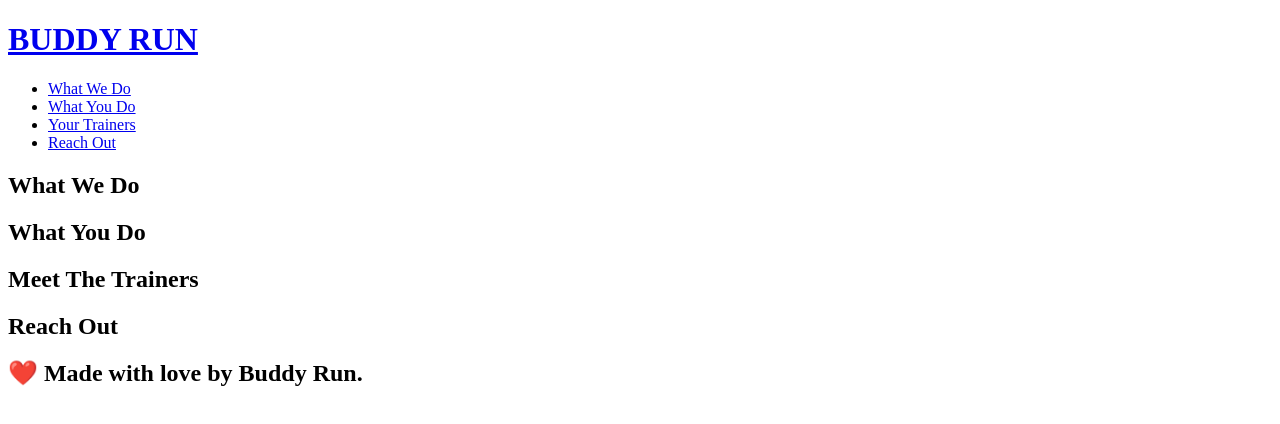
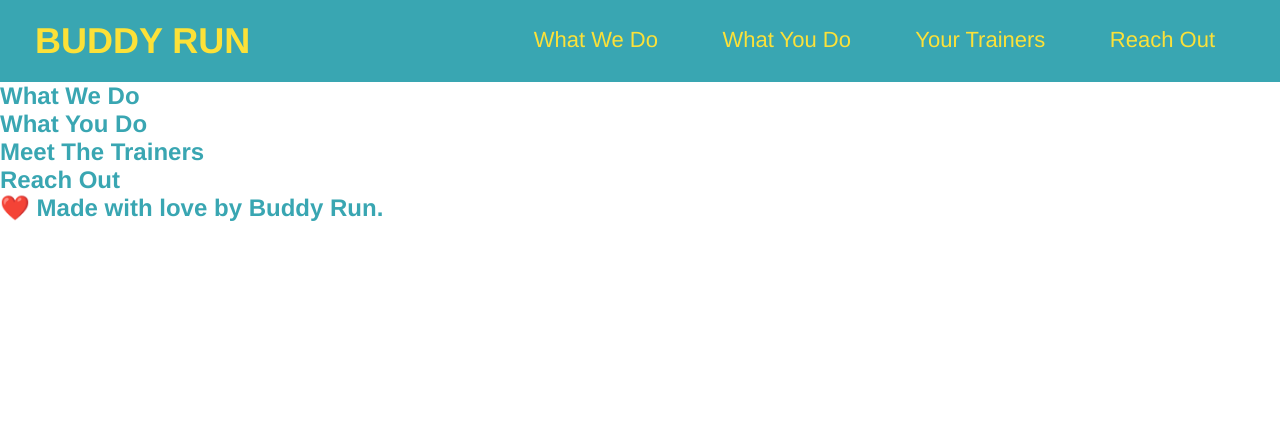
Before and after one commit to Keith64/buddy-run, a plain HTML site: page index.html in a window 1280 px wide. Drawn offline with Linux system fonts and the light colour scheme.

Commit message:
made changes to style

```diff
--- /dev/null
+++ b/assets/css/style.css
@@ -0,0 +1,47 @@
+* {
+  margin: 0;
+  padding: 0;
+}
+body {
+  /* more on this crazy alphanumerical value in a minute! */
+  color: #39a6b2;
+  font-family: Helvetica, Arial, sans-serif;
+}
+/* apply styles to <header> */
+header {
+  padding: 20px 35px;
+  background-color: #39a6b2;
+}
+header h1 {
+  font-weight: bold;
+  font-size: 36px;
+  color: #fce138;
+  margin: 0;
+}
+
+header a {
+  color: #fce138;
+}
+header a {
+  text-decoration: none;
+  color: #fce138;
+}
+header nav {
+  float: right;
+  margin: 7px 0;
+}
+header nav ul li {
+  display: inline;
+}
+header nav ul li a {
+  margin: 0 30px;
+  font-weight: lighter;
+  font-size: 22px;
+}
+header h1 {
+  font-weight: bold;
+  font-size: 36px;
+  color: #fce138;
+  margin: 0;
+  display: inline;
+}
--- a/index.html
+++ b/index.html
@@ -3,6 +3,7 @@
   <head>
     <meta charset="UTF-8" />
     <title>Buddy-Run</title>
+    <link rel="stylesheet" href="./assets/css/style.css" />
   </head>
   <body>
    <!-- navigation -->
```
